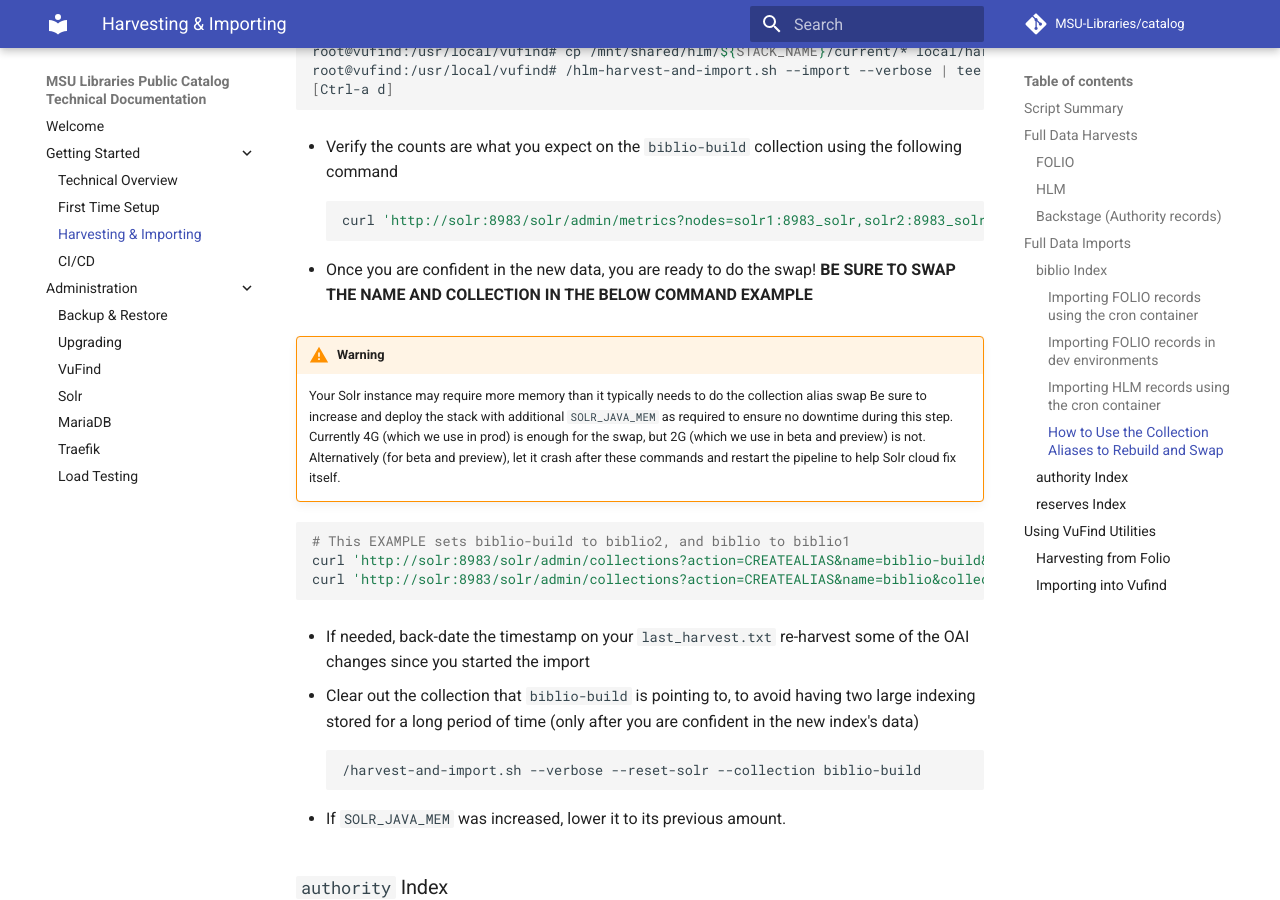
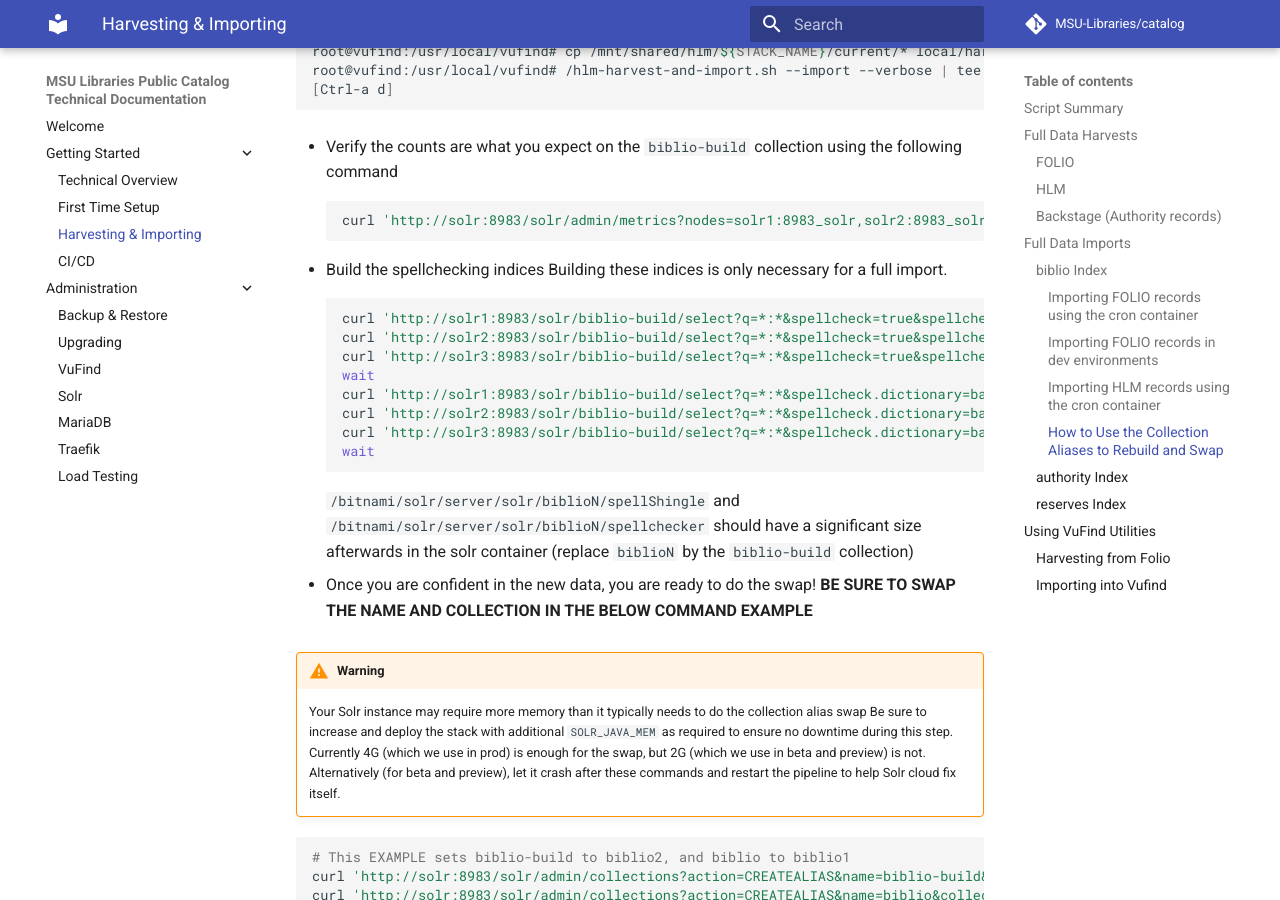
Before and after one commit to MSU-Libraries/catalog, an MkDocs documentation site: the page built from docs/harvesting-and-importing.md, in a window 1280 px wide and 900 px high, scrolled down 4252 px. Built offline with MkDocs 1.6.1 and Material for MkDocs 9.7.7, drawn with Linux system fonts in a browser that asks for light colours; comment, search, counter and statistics services are not loaded.

Commit message:
[PC-912] Spellcheck suggestions when there is no result

````diff
--- a/docs/harvesting-and-importing.md
+++ b/docs/harvesting-and-importing.md
@@ -170,6 +170,21 @@
 curl 'http://solr:8983/solr/admin/metrics?nodes=solr1:8983_solr,solr2:8983_solr,solr3:8983_solr&prefix=SEARCHER.searcher.numDocs,SEARCHER.searcher.deletedDocs&wt=json'
 ```
 
+* Build the spellchecking indices
+Building these indices is only necessary for a full import.
+```bash
+curl 'http://solr1:8983/solr/biblio-build/select?q=*:*&spellcheck=true&spellcheck.build=true' &
+curl 'http://solr2:8983/solr/biblio-build/select?q=*:*&spellcheck=true&spellcheck.build=true' &
+curl 'http://solr3:8983/solr/biblio-build/select?q=*:*&spellcheck=true&spellcheck.build=true' &
+wait
+curl 'http://solr1:8983/solr/biblio-build/select?q=*:*&spellcheck.dictionary=basicSpell&spellcheck=true&spellcheck.build=true' &
+curl 'http://solr2:8983/solr/biblio-build/select?q=*:*&spellcheck.dictionary=basicSpell&spellcheck=true&spellcheck.build=true' &
+curl 'http://solr3:8983/solr/biblio-build/select?q=*:*&spellcheck.dictionary=basicSpell&spellcheck=true&spellcheck.build=true' &
+wait
+```
+`/bitnami/solr/server/solr/biblioN/spellShingle` and `/bitnami/solr/server/solr/biblioN/spellchecker` should have a significant size afterwards in the solr container (replace `biblioN` by the `biblio-build` collection)
+
+
 * Once you are confident in the new data, you are ready to do the swap! **BE SURE TO SWAP THE NAME AND COLLECTION IN THE BELOW COMMAND EXAMPLE**
 !!! warning
     Your Solr instance may require more memory than it typically needs to do the collection alias swap
````
Also changed, not shown: 2 other files.
